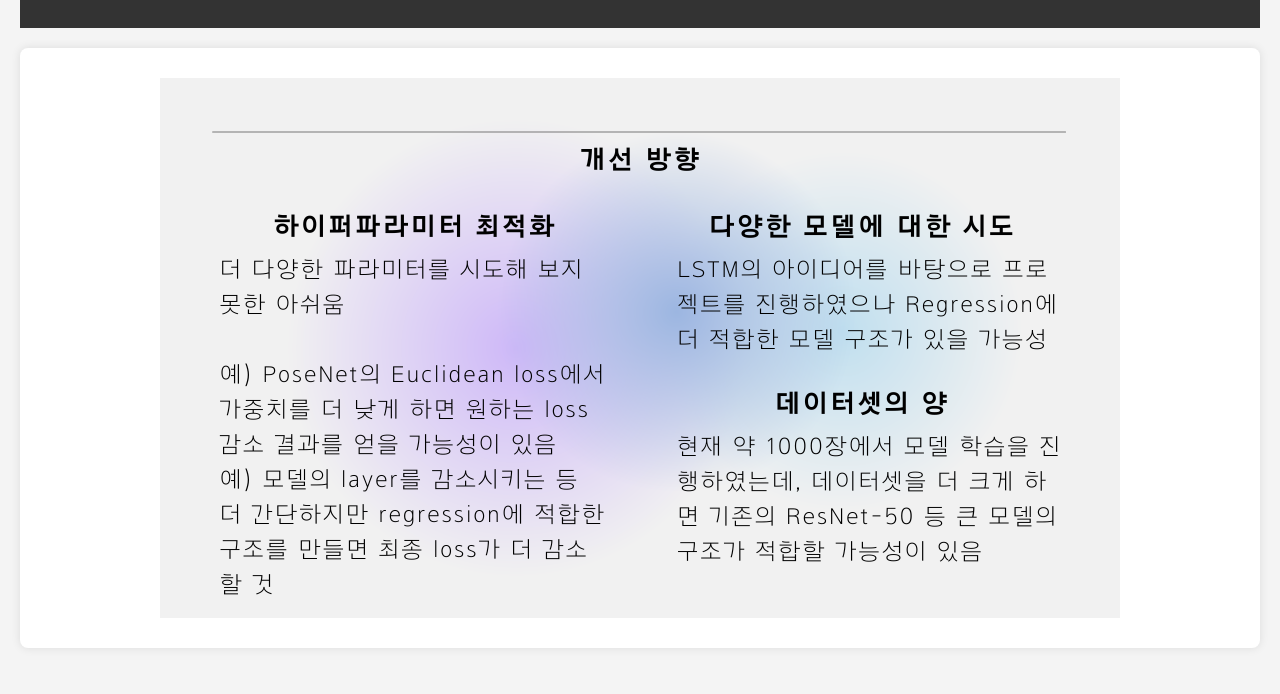
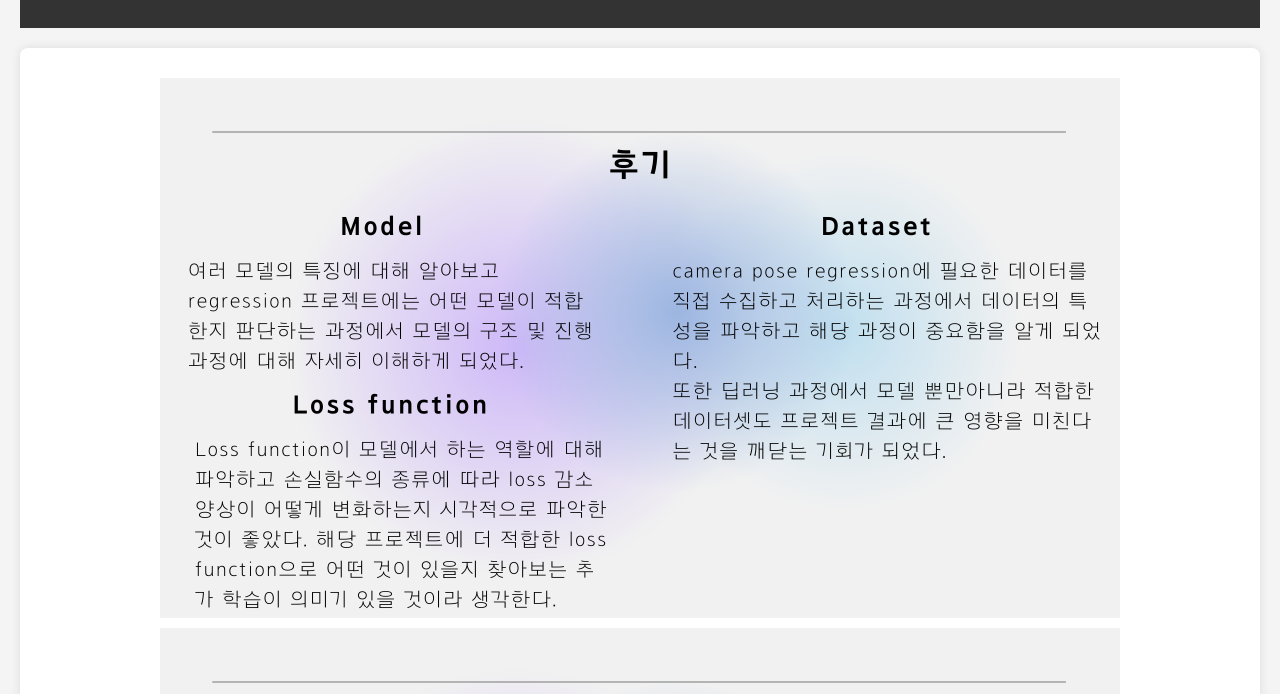
Before and after one commit to khee2/dl-pose-regression-project, a plain HTML site: page 06.html in a window 1280 px wide. Shown: the part 106-800 px from the top of the page. Drawn offline with Linux system fonts and the light colour scheme.

Commit message:
[feat] 후기 추가

```diff
--- a/06.html
+++ b/06.html
@@ -44,6 +44,7 @@
       <div class="container">
         <!-- <h1>💡 개선방향</h1> -->
         <div class="section">
+            <img src="img/후기.png" alt="후기">
             <img src="img/개선방향.png" alt="개선방향">
         </div>
     </div>
```
Also changed, not shown: img/후기.png (added).
